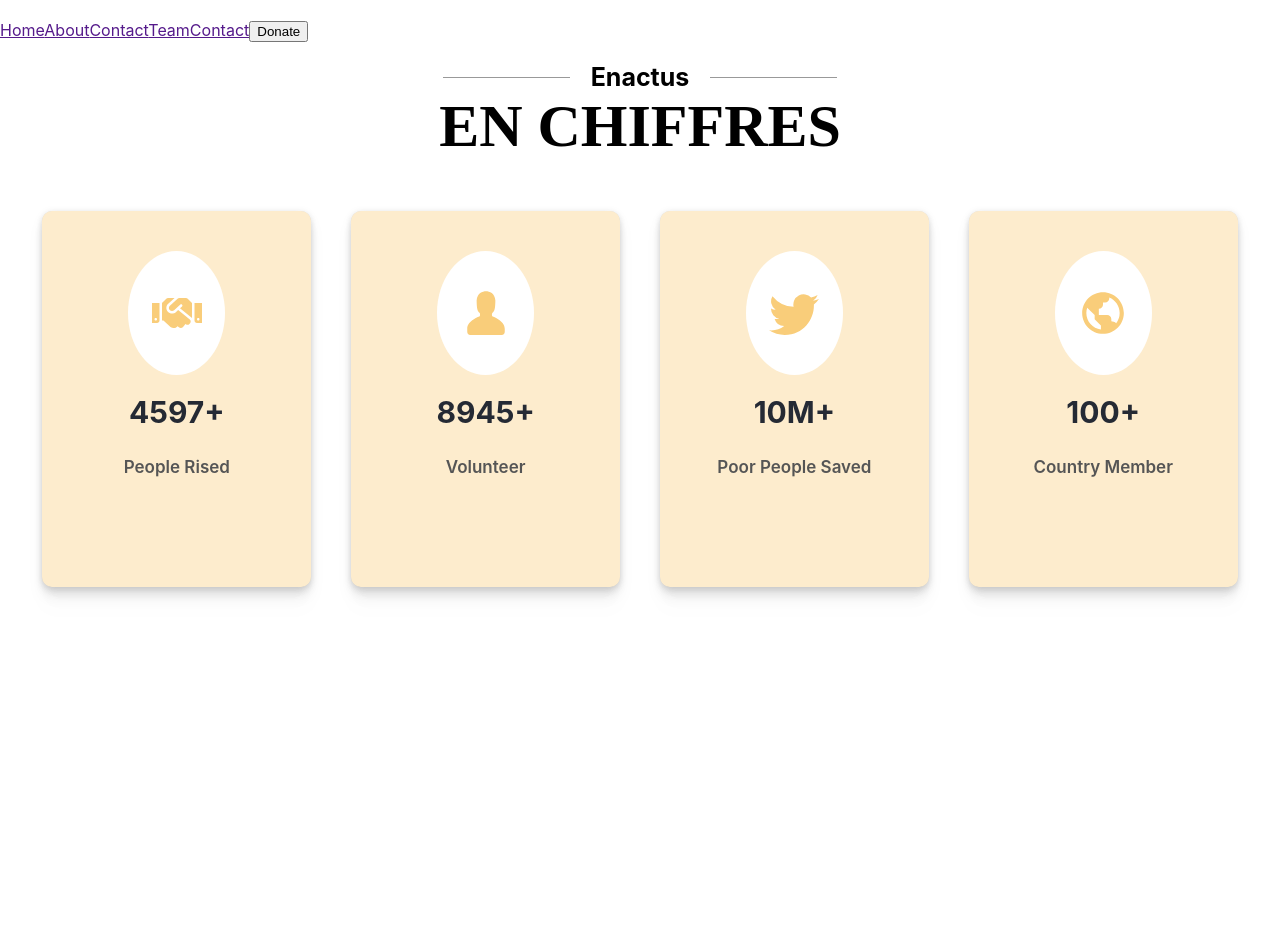
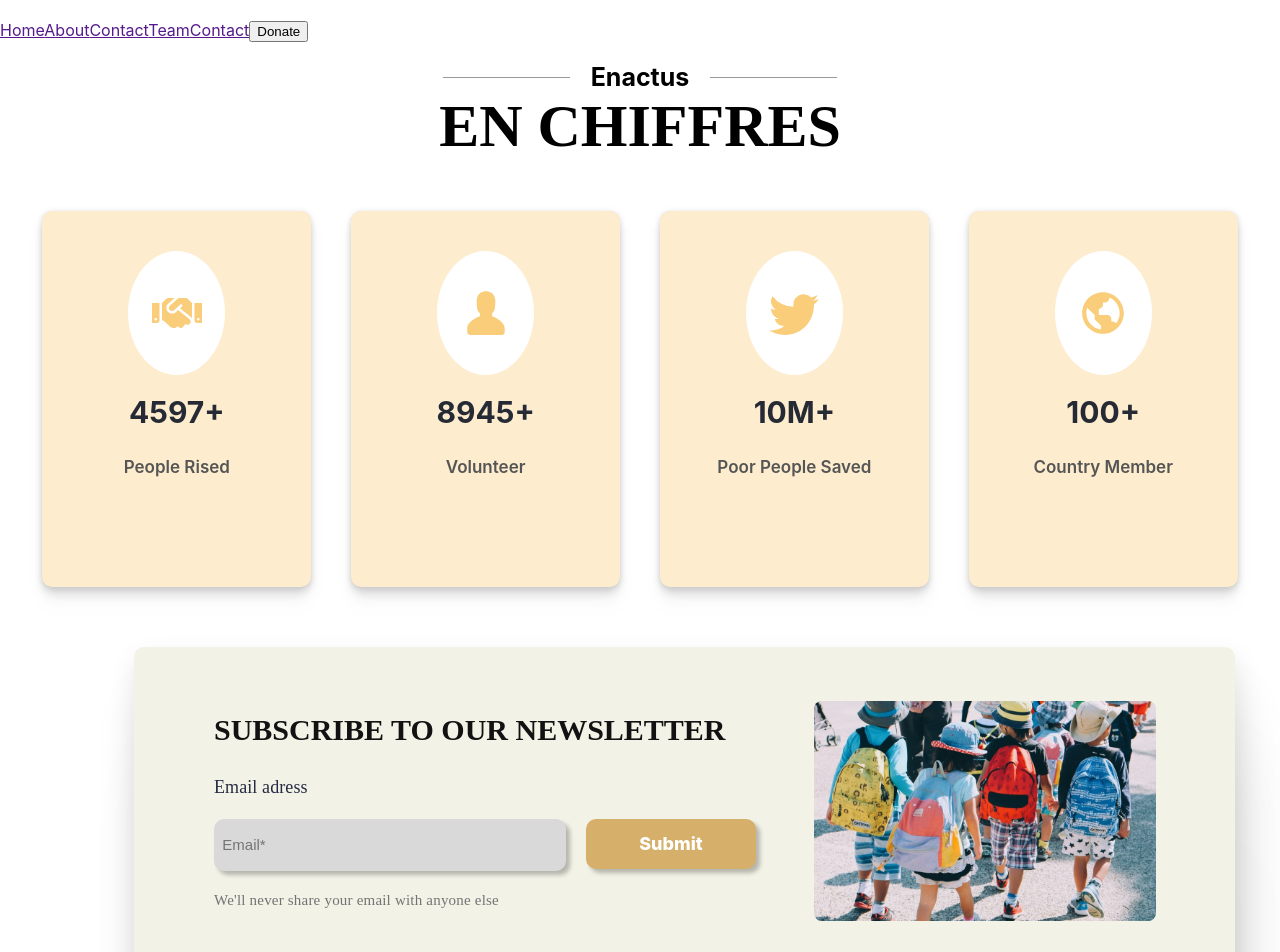
Before and after one commit to Enactus-INSAT/enactus-insat-website, a React (Create React App) app: page / in a window 1280 px wide. Shown: the top 952 px of the page. Before the commit the page ends 800 px from the top, so only its background shows below. Built offline with nearby package versions, Linux system fonts and the light colour scheme.

Commit message:
Add newsletter subscription

```diff
--- a/package.json
+++ b/package.json
@@ -3,12 +3,16 @@
   "version": "0.1.0",
   "private": true,
   "dependencies": {
+    "@sefailyasoz/react-carousel": "^1.1.1",
     "@testing-library/jest-dom": "^5.16.5",
     "@testing-library/react": "^13.4.0",
     "@testing-library/user-event": "^13.5.0",
+    "bootstrap": "^5.2.3",
     "react": "^18.2.0",
+    "react-bootstrap": "^2.7.1",
     "react-dom": "^18.2.0",
     "react-icons": "^4.7.1",
+    "react-responsive-carousel": "^3.2.23",
     "react-scripts": "5.0.1",
     "web-vitals": "^2.1.4"
   },
--- a/src/App.js
+++ b/src/App.js
@@ -1,11 +1,15 @@
 import Home from "./Components/Home";
 import Numbers from "./Components/Numbers";
+import Newsletter from "./Components/newsletter";
 
 function App() {
   return (
     <div>
       <Home/>
       <Numbers/>
+      <Newsletter/>
+
+
     </div>
   );
 }
--- a/src/Components/Numbers.js
+++ b/src/Components/Numbers.js
@@ -1,5 +1,5 @@
 import React from "react";
-import './Numbers.css';
+import '../Styles/Numbers.css';
 import { FaHandshake } from "react-icons/fa";
 import { GoPerson } from "react-icons/go";
 import { BsTwitter } from "react-icons/bs";
--- /dev/null
+++ b/src/Components/newsletter.js
@@ -0,0 +1,38 @@
+import React from "react";
+import '../Styles/newsletter.css';
+import Rectangle  from "../Assets/images/Rectangle.svg";
+
+function newsletter() {
+    return (
+      <>
+    <br></br>
+    <br></br>
+    <br></br>
+      <div className="containerout">
+        <div className="containerin">
+            <div className="containerleft">
+                <div className="Subscribe">SUBSCRIBE TO OUR NEWSLETTER</div>
+                <div className="email">Email adress</div>
+                <div className="containerform">
+                <input type="text"  placeholder="  Email*" className="form"></input>
+                <div className="bouton">Submit</div>
+
+                </div>
+                <div className="privacy">We'll never share your email with anyone else</div>
+            </div>
+            <div className="imagenewsletter"> <img src={Rectangle} width="100%"></img>  </div>
+
+
+        </div>
+
+
+      </div>
+      <br></br>
+      <br></br>
+      <br></br>
+
+
+      </>
+    );
+}
+export default newsletter;
--- /dev/null
+++ b/src/Styles/newsletter.css
@@ -0,0 +1,124 @@
+.containerout{
+    display: flex;
+    flex-direction: column;
+    justify-content: center;
+    align-items: center;
+    width: 100%;
+    height: 332px;
+
+}
+
+.containerin{
+    align-items: center;
+    margin-left: 7%;
+width: 86%;
+height: 100%;
+background-color: rgba(243, 242, 231, 1);
+box-shadow: 28px 199px 80px rgba(0, 0, 0, 0.01), 16px 112px 68px rgba(0, 0, 0, 0.05), 7px 50px 50px rgba(0, 0, 0, 0.09), 2px 12px 28px rgba(0, 0, 0, 0.1), 0px 0px 0px rgba(0, 0, 0, 0.1);
+border-radius: 10px;
+display: flex;
+flex-direction: row;
+justify-content: center;
+gap: 50px;
+
+}
+
+.containerleft{
+    width: 50%;
+    display: flex;
+    flex-direction: column;
+    justify-content:center ;
+    flex-wrap: wrap;
+}
+
+.Subscribe{
+    font-family: 'Poppins';
+font-style: normal;
+font-weight: 700;
+font-size: 30px;
+
+
+
+color: #121212;
+}
+
+.imagenewsletter{
+    max-width: 31%;
+    max-height: 70%;
+}
+.email{margin-top:28px; ;
+    font-family: 'Poppins';
+font-style: normal;
+font-weight: 400;
+font-size: 18px;
+line-height: 24px;
+letter-spacing: 0.1px;
+color: #252B42;
+
+}
+.form{
+    background: #D9D9D9;
+    margin-top: 20px;
+    padding-left: 0;
+    margin-left: 0;
+    box-shadow: 4px 4px 4px rgba(0, 0, 0, 0.25);
+
+border: none;
+border-radius: 10px;
+height: 50px;
+font-size: 15px;
+width: 350px;
+
+}
+.privacy{padding-top: 15px;
+    font-family: 'Poppins';
+font-style: normal;
+font-weight: 400;
+font-size: 15px;
+line-height: 28px;
+
+
+letter-spacing: 0.2px;
+
+color: #737373;
+}
+.containerform{
+    display: flex;
+    gap: 20px;
+
+}
+.bouton{
+    width: 183px;
+height: 50px;
+
+background-color:#D6B06A;
+box-shadow: 4px 4px 4px rgba(0, 0, 0, 0.25);
+border-radius: 5px;
+margin-top: 20px;
+padding-left: 0;
+margin-left: 0;
+
+border: none;
+border-radius: 10px;
+font-size: 15px;
+width: 170px;
+text-align: center;
+font-family: 'SF Pro Display';
+font-style: normal;
+font-weight: 800;
+font-size: 18px;
+line-height: 28px;
+color: rgba(255, 255, 255, 1);
+display: flex;
+justify-content: center;
+align-items: center;
+-webkit-transition: all 0.5s;
+-moz-transition: all 0.5s;
+-o-transition: all 0.5s;
+transition: all 0.5s;
+cursor: pointer;
+
+}
+.bouton:hover{
+    background-color:#c4a262; ;
+}
```
Also changed, not shown: src/Assets/images/Rectangle.svg (added), src/Components/Objectifs.css (deleted), src/Components/Projects.js (added), src/Styles/Numbers.css (renamed from src/Components/Numbers.css), 1 other file (tests, documents, lock files or other folders).
